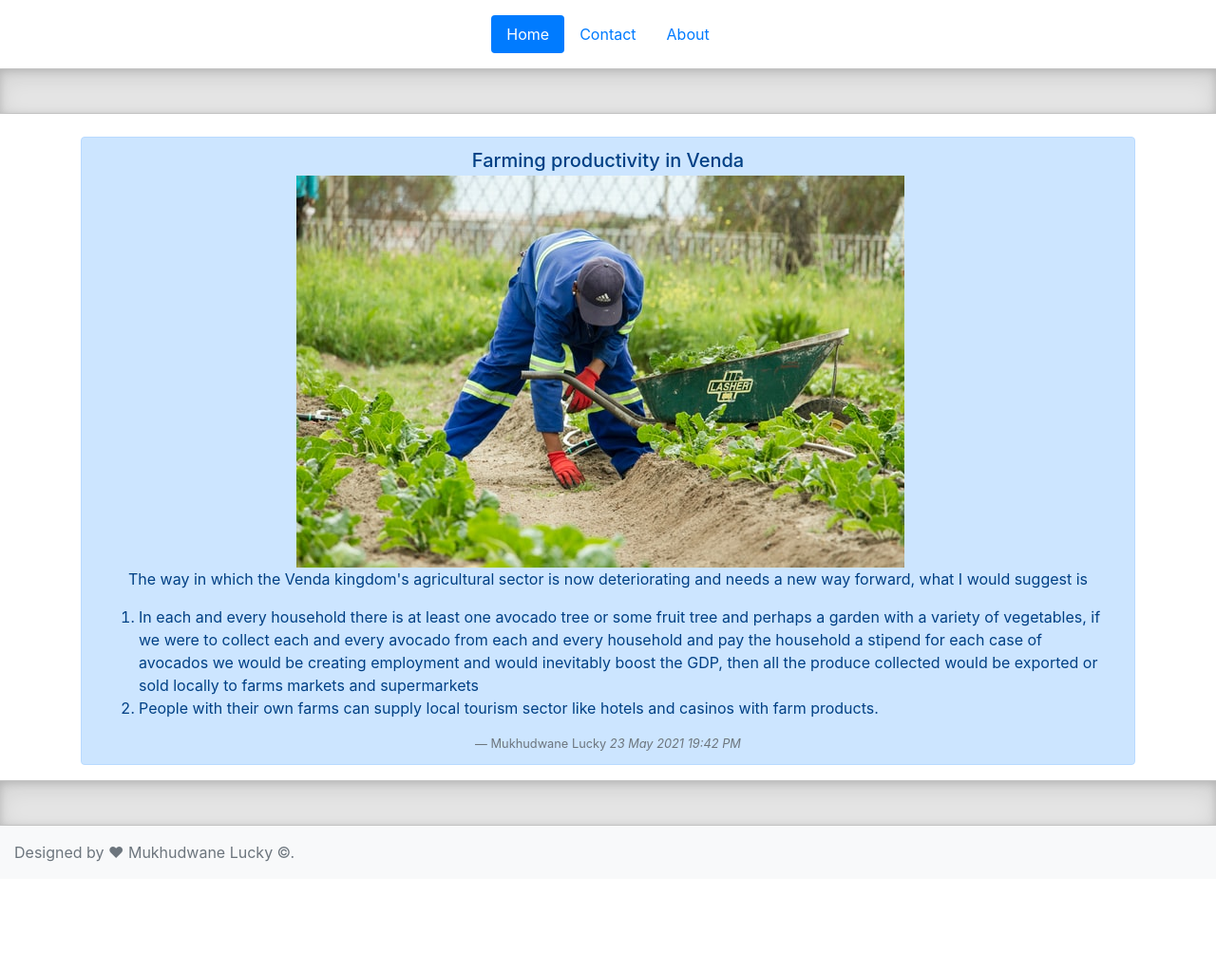
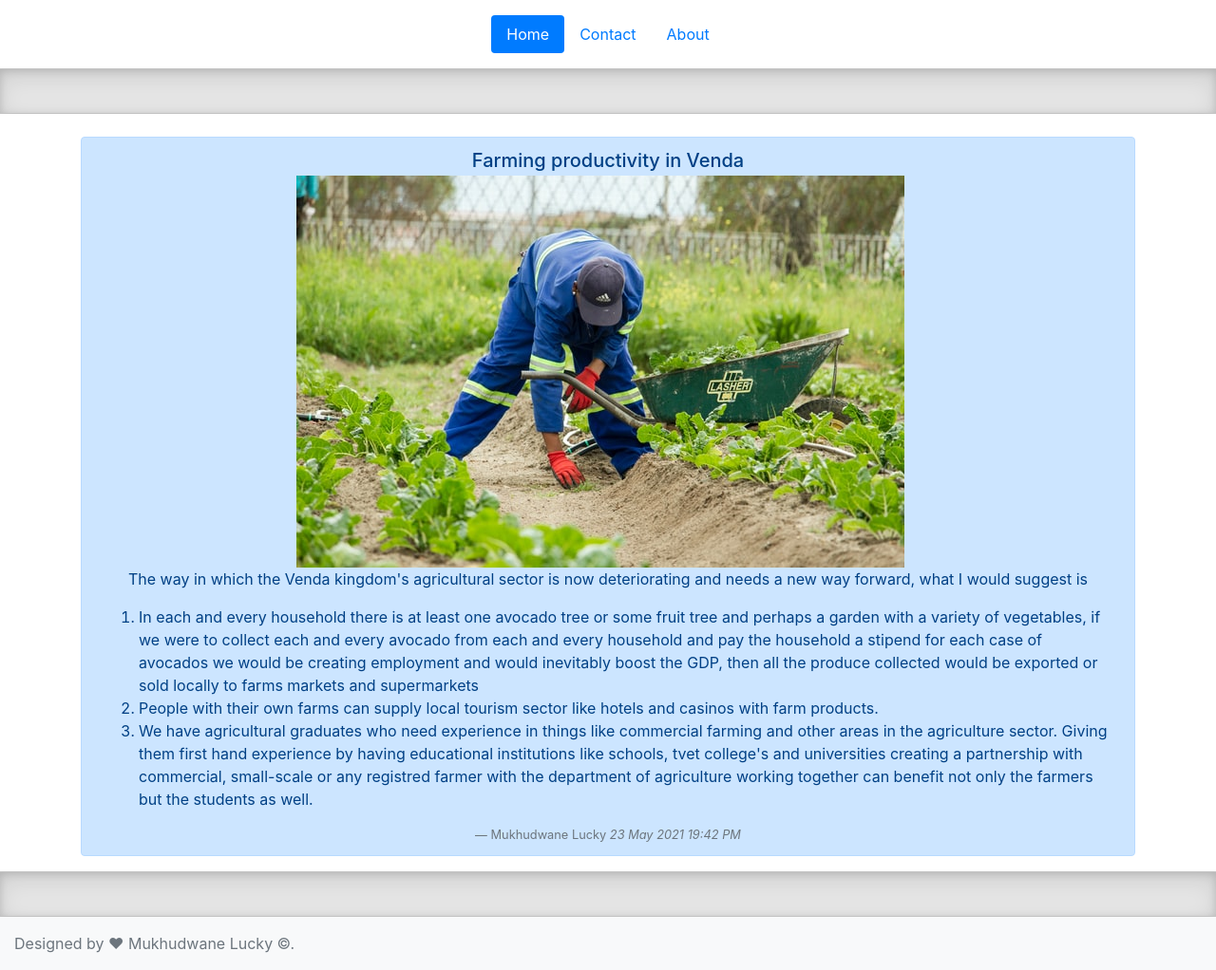
Before and after one commit to MukhudwaneLucky/blog, a plain HTML site: page farming-productivity-in-venda.html in a window 1280 px wide. Shown: the whole page at 95% size. Before the commit the page ends 926 px from the top, so only its background shows below. Drawn offline with nearby package versions, Linux system fonts and the light colour scheme.

Commit message:
updated some content

```diff
--- a/farming-productivity-in-venda.html
+++ b/farming-productivity-in-venda.html
@@ -56,6 +56,12 @@
                                 <li>
                                     People with their own farms can supply local tourism sector like hotels and casinos with farm products.
                                 </li>
+								<li>
+									We have agricultural graduates who need experience in things like commercial farming and other areas in the agriculture sector.
+									Giving them first hand experience by having educational institutions like schools, tvet college's and universities creating a partnership
+									with commercial, small-scale or any registred farmer with the department of agriculture working together can benefit not only the farmers
+									but the students as well.
+								</li>
                             </ol>
                         </p>
                         <footer class="blockquote-footer">Mukhudwane Lucky <cite title="Source Title"><i>23 May 2021 19:42 PM</i></cite></footer>
```
Also changed, not shown: news.html (+2 -2 lines).
